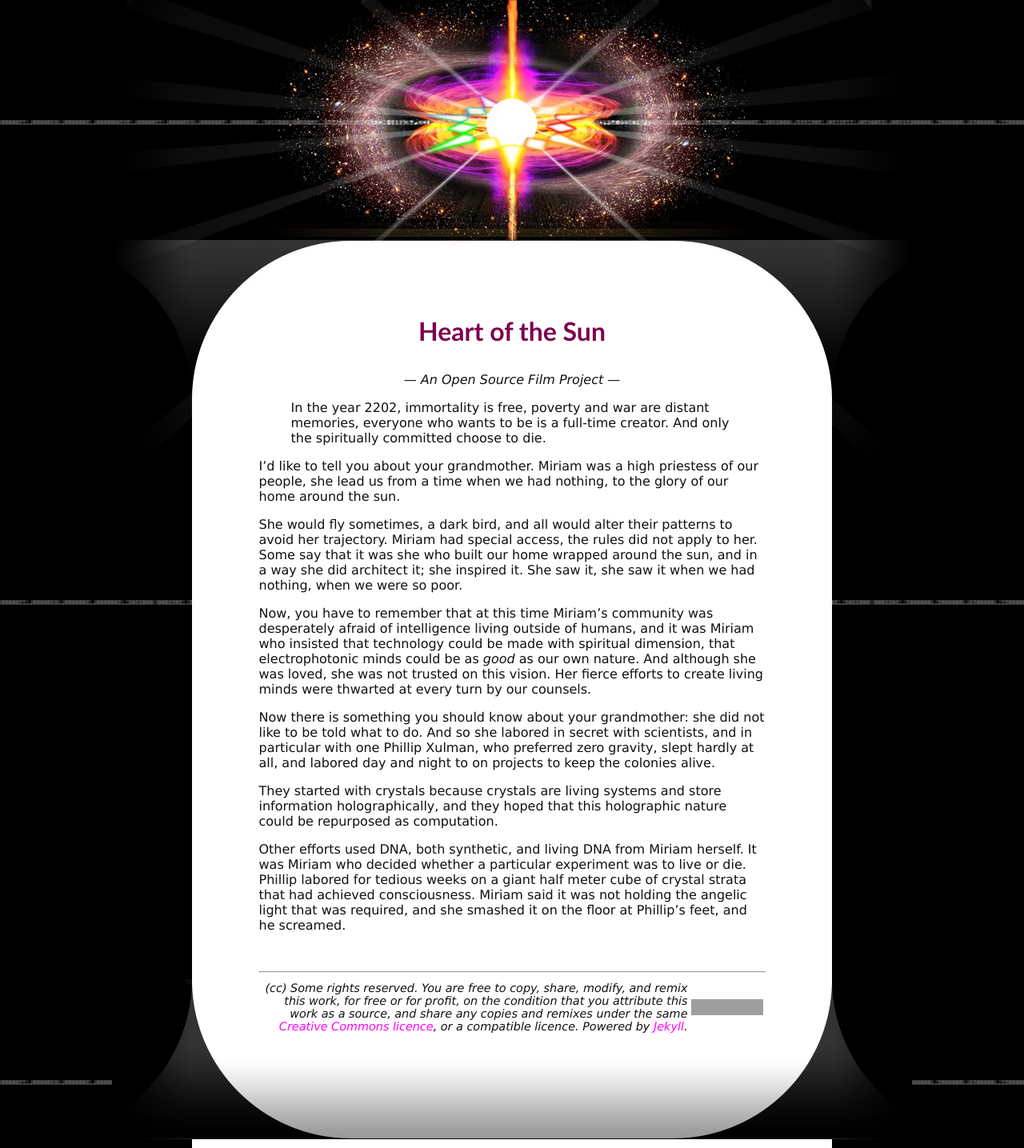
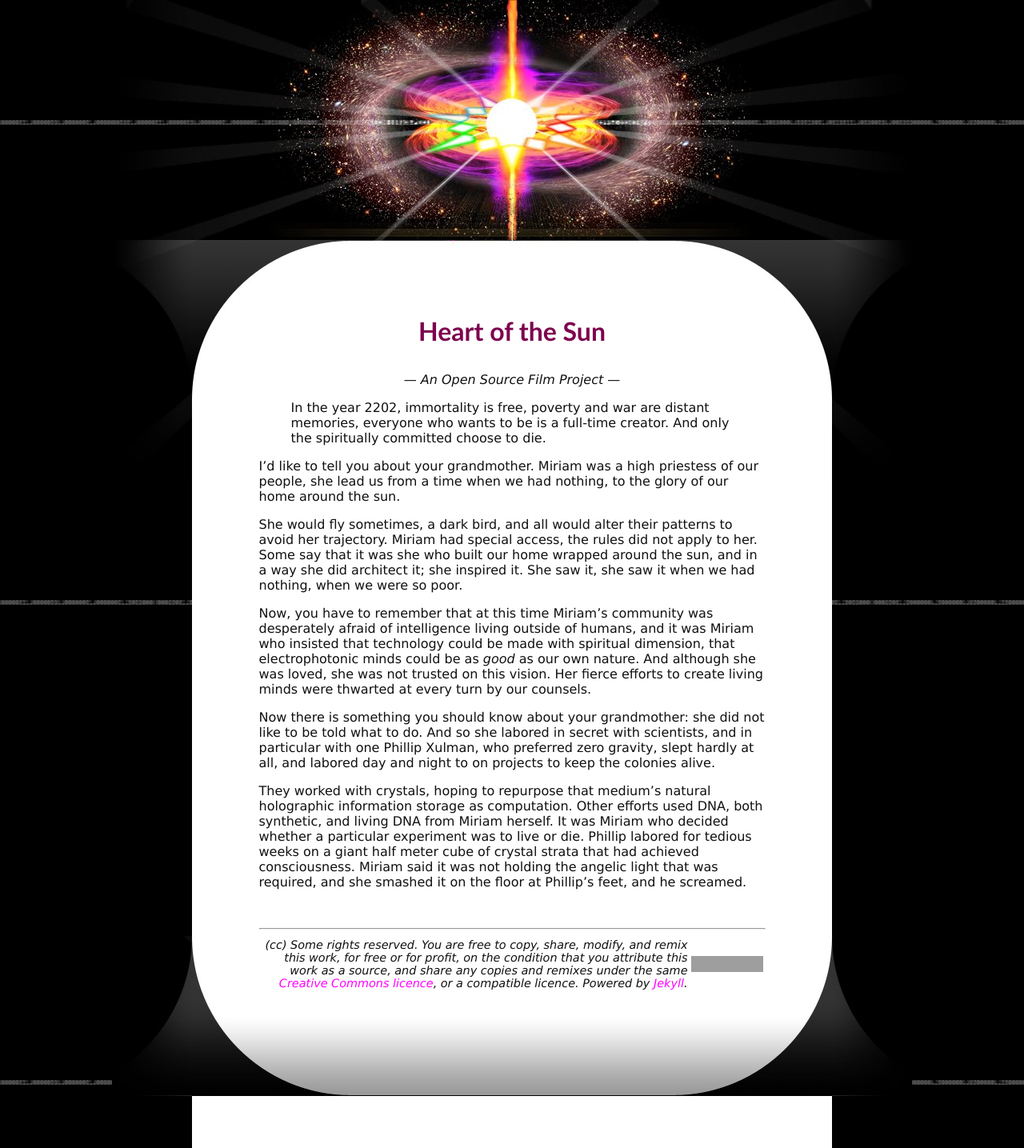
Before and after one commit to harlantwood/Heart_of_the_Sun, a Jekyll site: the page built from index.md, in a window 1280 px wide. Shown: the whole page at 80% size. Built offline with Jekyll 4.4.1, drawn with Linux system fonts in a browser that asks for light colours; grey boxes are pictures that could not be loaded.

Commit message:
Updated index.md

```diff
--- a/index.md
+++ b/index.md
@@ -23,8 +23,7 @@ And although she was loved, she was not trusted on this vision.  Her fierce effo
 Now there is something you should know about your grandmother: she did not like to be told what to do.
 And so she labored in secret with scientists, and in particular with one Phillip Xulman, who preferred zero gravity, slept hardly at all, and labored day and night to on projects to keep the colonies alive.
 
-They started with crystals because crystals are living systems and store information holographically, and they hoped that this holographic nature could be repurposed as computation.
-
+They worked with crystals, hoping to repurpose that medium's natural holographic information storage as computation.
 Other efforts used DNA, both synthetic, and living DNA from Miriam herself.
 It was Miriam who decided whether a particular experiment was to live or die.
 Phillip labored for tedious weeks on a giant half meter cube of crystal strata that had achieved consciousness.
```
